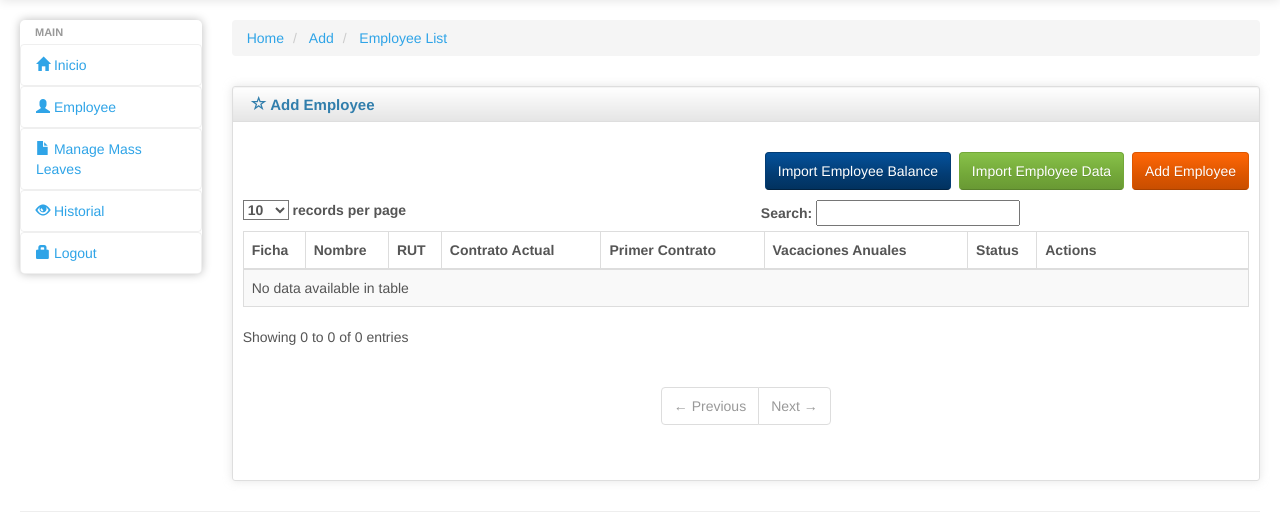
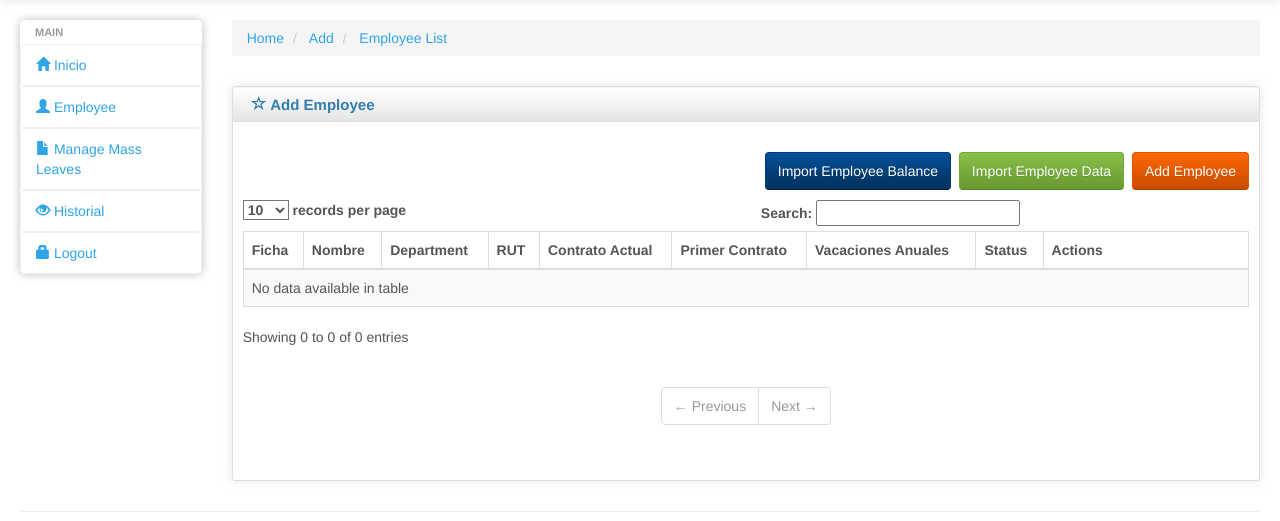
Before and after one commit to mhmmd-nauman/employee-project, a PHP site: page /employee/emp_list.php in a window 1280 px wide. Shown: the part 62-583 px from the top of the page. Run offline with PHP 8.4, Linux system fonts and the light colour scheme; the visitor is signed in with stand-in values (Sample User, id 1); data that the repository does not hold is empty; some web fonts are replaced.

Commit message:
Deparmtent field added

```diff
--- a/employee/emp_list.php
+++ b/employee/emp_list.php
@@ -74,6 +74,7 @@ if(isset($_REQUEST['del']))
     <tr>
         <th>Ficha</th>
         <th>Nombre</th>
+        <th>Department</th>
         <th>RUT</th>
         <th>Contrato Actual</th>
         <th>Primer Contrato</th>
@@ -91,6 +92,7 @@ if(isset($_REQUEST['del']))
         <td><a class="btn btn-success btn-sm" href="emp_balance.php?emp_id=<?php echo $employee['emp_id']; ?>"><?php echo $employee['emp_file']; ?></a></td>
 <!--        <td><a class="btn btn-success btn-sm add_employee" href="add_employee.php?view=<?php //echo $employee['emp_id']; ?>"><?php //echo $employee['emp_file']; ?></a></td>-->
         <td><?php echo $employee['emp_name']; ?></td>
+        <td><?php echo $employee['emp_department']; ?></td>
         <td><?php echo $employee['emp_cellnum']; ?></td>
         <td><?php echo date("m/d/Y",strtotime($employee['emp_current_contract'])); ?></td>
         <td><?php echo date("m/d/Y",strtotime($employee['emp_first_contract'])); ?></td>
```
